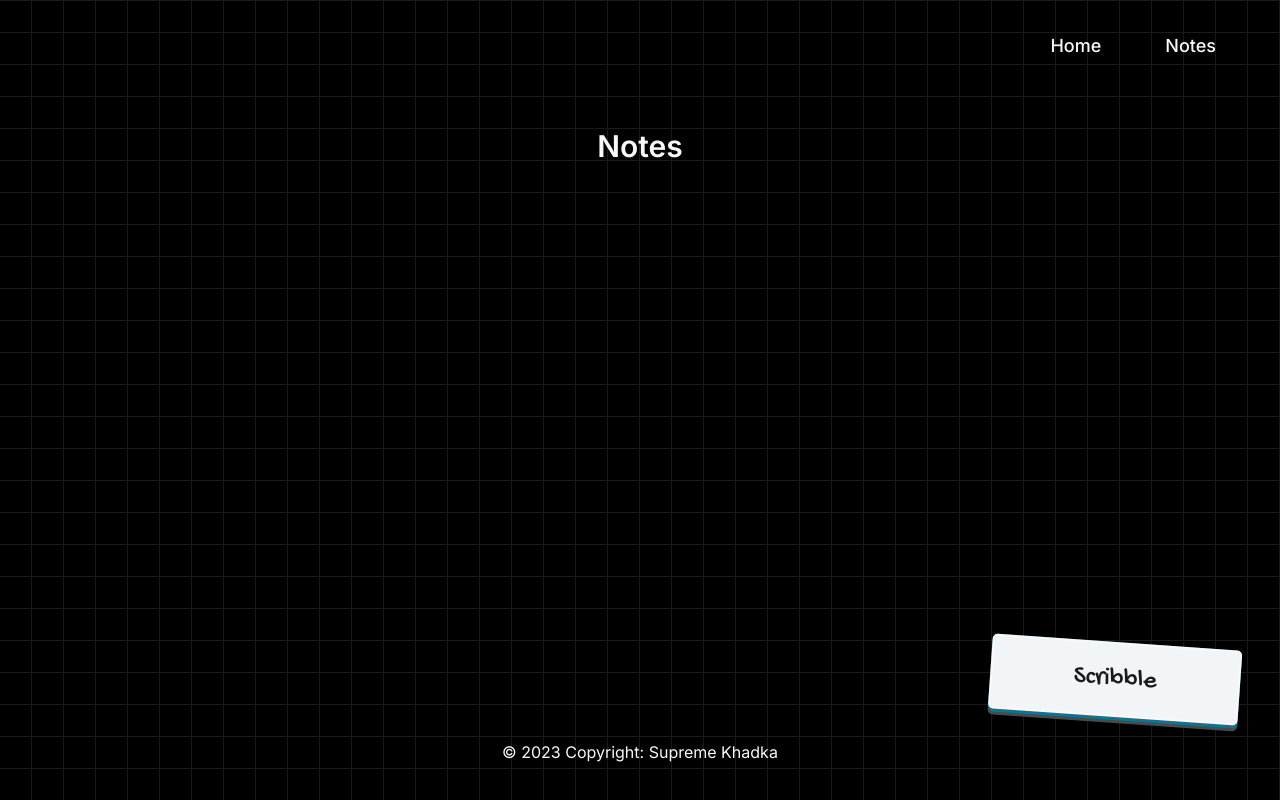
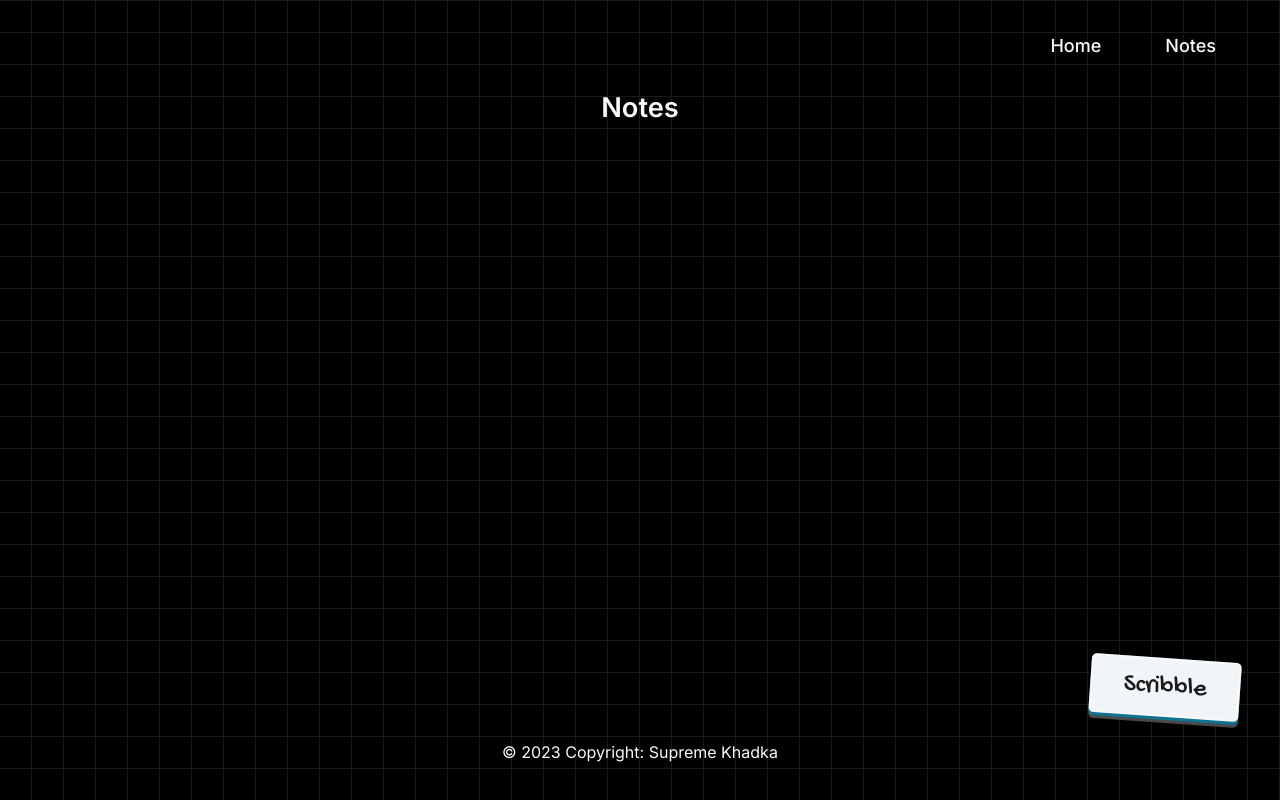
Before and after one commit to supremekhadka/notesdown, a Next.js app: page /notes in a window 1280 px wide. Built offline with nearby package versions, Linux system fonts and the light colour scheme.

Commit message:
resolved notes rotation refreshing, added (ctrl + enter) save functionality

```diff
--- a/app/notes/page.tsx
+++ b/app/notes/page.tsx
@@ -1,8 +1,9 @@
 'use client'
+
 import '../scribble-btn.css';
 import '../Btn.css';
 import { Inter, Gochi_Hand } from 'next/font/google';
-import { useState, useEffect } from 'react';
+import { useState, useEffect, useCallback } from 'react';
 
 const gochiHand = Gochi_Hand({ subsets: ["latin"], weight: ['400'] });
 
@@ -11,6 +12,22 @@ export default function NotesPage() {
   const [notes, setNotes] = useState<Array<string | null>>([]);
   const [editedNoteIndex, setEditedNoteIndex] = useState<number | null>(null);
   const [editedNote, setEditedNote] = useState('');
+  const [noteRotations, setNoteRotations] = useState<number[]>([]);
+
+  const handleSubmit = useCallback((e: React.FormEvent<HTMLFormElement> | KeyboardEvent) => {
+    if (e instanceof KeyboardEvent) {
+      e.preventDefault();
+    }
+
+    if (editedNoteIndex !== null) {
+      const updatedNotes = [...notes];
+      updatedNotes[editedNoteIndex] = editedNote;
+      setNotes(updatedNotes.filter(note => note !== null) as string[]);
+    } else {
+      setNotes([...notes, editedNote]);
+    }
+    setShowOverlay(false);
+  }, [notes, editedNoteIndex, editedNote]);
 
   useEffect(() => {
     const savedNotesString = localStorage.getItem('notes');
@@ -27,24 +44,32 @@ export default function NotesPage() {
     localStorage.setItem('notes', JSON.stringify(notes));
   }, [notes]);
 
+  useEffect(() => {
+    const calculatedRotations = notes.map(() => getRandomRotation());
+    setNoteRotations(calculatedRotations);
+  }, [notes]);
+
+  useEffect(() => {
+    const handleKeyDown = (event: KeyboardEvent) => {
+      if (showOverlay && event.ctrlKey && event.key === 'Enter') {
+        handleSubmit(event);
+      }
+    };
+
+    document.addEventListener('keydown', handleKeyDown);
+
+    return () => {
+      document.removeEventListener('keydown', handleKeyDown);
+    };
+  }, [handleSubmit, showOverlay]);
+
+
+
   const handleAddNote = () => {
     setShowOverlay(true);
     setEditedNote('');
     setEditedNoteIndex(null);
   };
-
-  const handleSubmit = (e: React.FormEvent<HTMLFormElement>) => {
-    e.preventDefault();
-    if (editedNoteIndex !== null) {
-      const updatedNotes = [...notes];
-      updatedNotes[editedNoteIndex] = editedNote;
-      setNotes(updatedNotes.filter(note => note !== null) as string[]);
-    } else {
-      setNotes([...notes, editedNote]);
-    }
-    setShowOverlay(false);
-  };
-
 
   const handleEditNote = (index: number) => {
     setEditedNoteIndex(index);
@@ -64,9 +89,9 @@ export default function NotesPage() {
 
   return (
     <div className="z-10 min-h-[30rem] sm:min-h-[40rem] h-auto flex flex-col items-center relative">
-      <h1 className="text-3xl sm:mt-12 font-semibold">Notes</h1>
+      <h1 className="text-[1.7em] sm:mt-2 font-semibold">Notes</h1>
       <div className="z-20 fixed bottom-20 right-10 transform flex flex-col items-center">
-        <button className="relative btn" onClick={handleAddNote}>
+        <button className="relative scribble-btn" onClick={handleAddNote}>
           <span>Scribble</span>
         </button>
       </div>
@@ -84,8 +109,12 @@ export default function NotesPage() {
         </div>
       )}
       <div className="flex flex-wrap-reverse justify-center mt-5">
-        {notes.map((note, index) => (
-          <div style={{ transform: `rotate(${getRandomRotation()}deg)` }} key={index}  className="flex flex-col items-center justify-center relative text-slate-950 bg-gray-200 rounded-md m-4 p-10">
+      {notes.map((note, index) => (
+          <div
+            style={{ transform: `rotate(${noteRotations[index]}deg)` }}
+            key={index}
+            className="flex flex-col items-center justify-center relative text-slate-950 bg-gray-200 rounded-md m-4 p-10"
+          >
             <div className={`${gochiHand.className} text-xl max-w-[50vw] text-ellipsis overflow-hidden mb-5`}>{note}</div>
             <div className="mt-2 flex gap-4 justify-center bottom-5">
               <button onClick={() => handleEditNote(index)} className="Btn">
--- a/app/scribble-btn.css
+++ b/app/scribble-btn.css
@@ -37,3 +37,42 @@
     transform: translateY(5px);
     background-color: rgb(22, 78, 99);
 }
+
+
+.scribble-btn {
+    margin-top: 2em;
+    width: 150px;
+    padding: 0;
+    border: none;
+    transform: rotate(4deg);
+    transform-origin: center;
+    font-family: "Gochi Hand", cursive;
+    text-decoration: none;
+    font-size: 15px;
+    cursor: pointer;
+    padding-bottom: 3px;
+    border-radius: 5px;
+    box-shadow: 0 3px 0 #494a4b;
+    transition: all 0.3s cubic-bezier(0.175, 0.885, 0.32, 1.275);
+    background-color: rgb(14, 116, 144);
+}
+
+.scribble-btn span {
+    background: #f1f5f8;
+    font-size: 1.75em;
+    color: #1b1b1b;
+    display: block;
+    padding: 0.5rem 1rem;
+    border-radius: 5px;
+    border: 2px solid #f9f9f9;
+}
+
+.scribble-btn:active {
+      padding-bottom: 0px;
+      outline: 0;
+}
+
+.scribble-btn:hover{
+    transform: translateY(5px);
+    background-color: rgb(22, 78, 99);
+}
--- a/package.json
+++ b/package.json
@@ -15,6 +15,7 @@
     "mini-svg-data-uri": "^1.4.4",
     "next": "14.2.3",
     "next-compose": "^0.0.2",
+    "npm": "^10.7.0",
     "react": "^18",
     "react-dom": "^18",
     "sharp": "^0.33.3",
```
